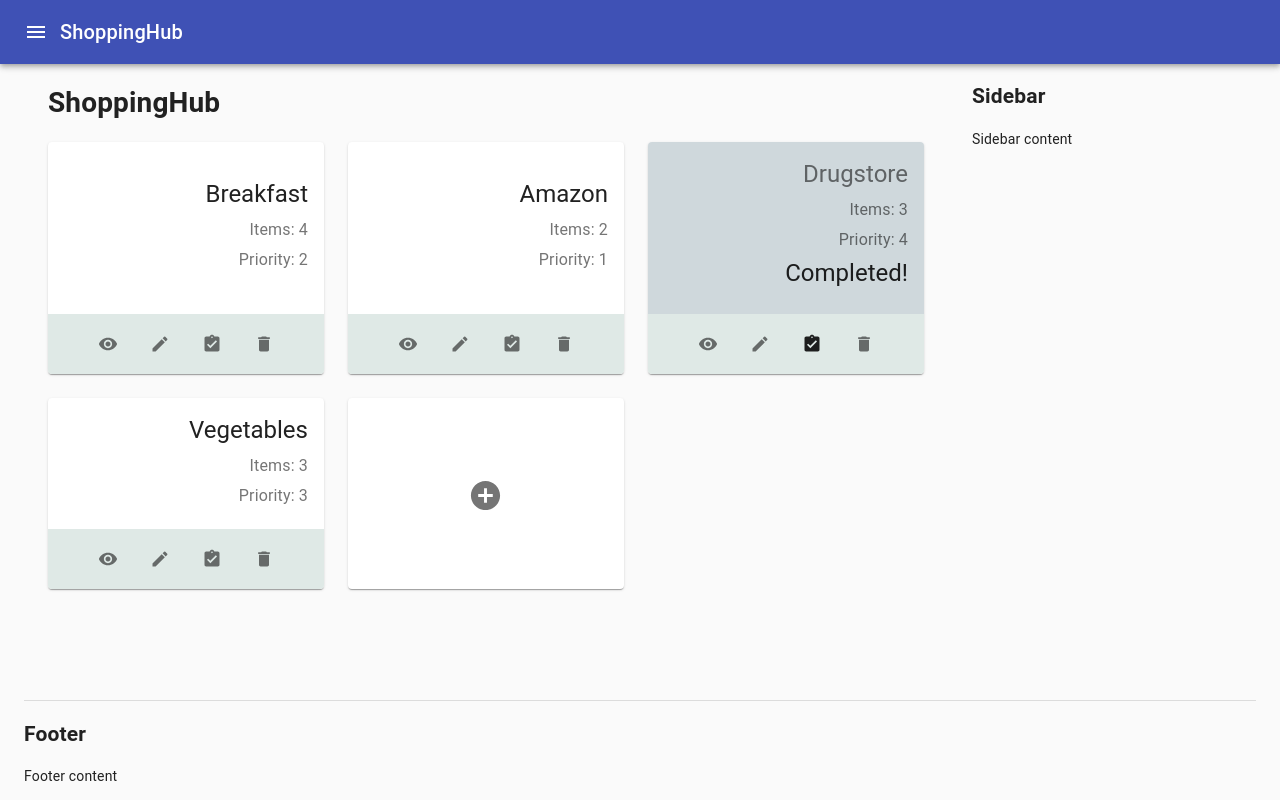
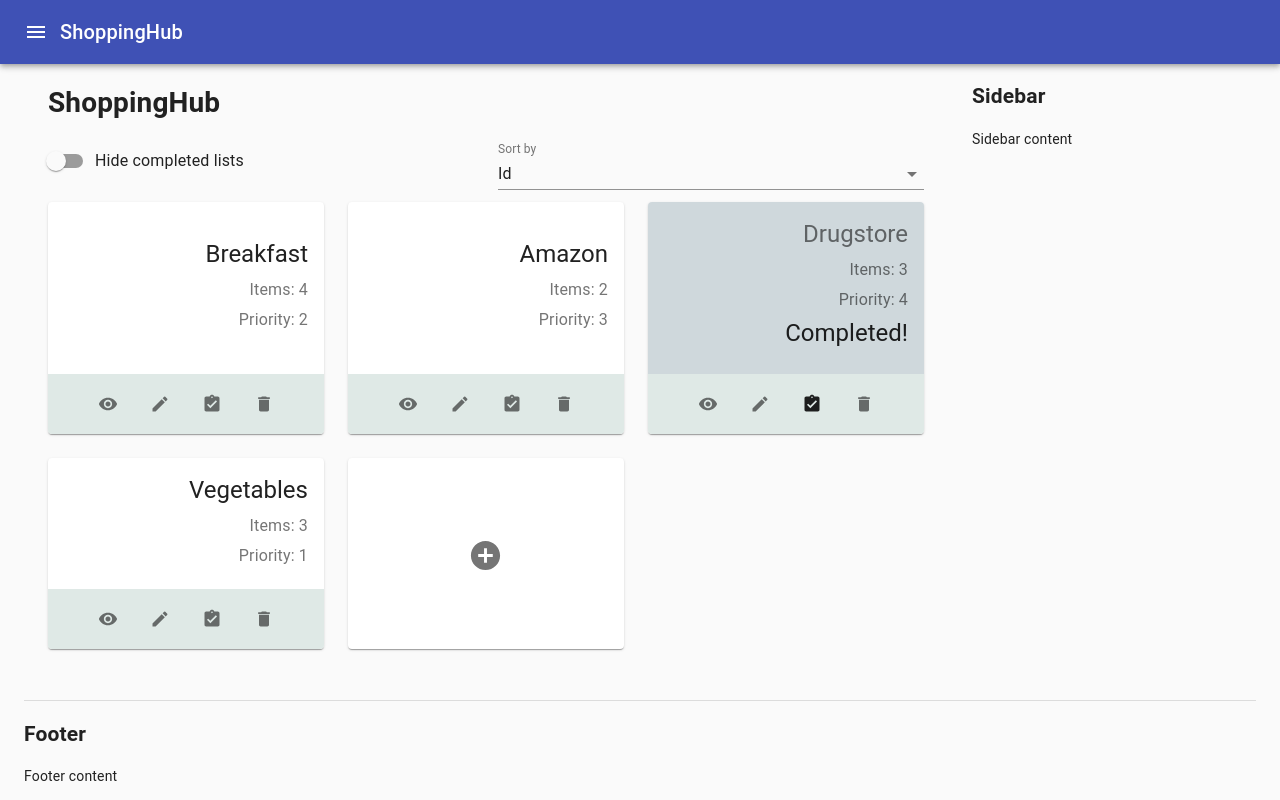
Before and after one commit to kjuraszek/shopping-hub, a React (Create React App) app: page / in a window 1280 px wide. Built offline with nearby package versions, Linux system fonts and the light colour scheme.

Commit message:
ShoppingHubControls
Controls for:
- sorting lists
- hiding completed lists

```diff
--- a/src/ShoppingHub.js
+++ b/src/ShoppingHub.js
@@ -4,6 +4,7 @@ import Sidebar from './Sidebar';
 import Footer from './Footer';
 import ShoppingHubItem from './ShoppingHubItem';
 import ShoppingHubButton from './ShoppingHubButton';
+import ShoppingHubControls from './ShoppingHubControls';
 import AddShoppingListDialog from './AddShoppingListDialog';
 import ViewShoppingListDialog from './ViewShoppingListDialog';
 import EditShoppingListDialog from './EditShoppingListDialog';
@@ -20,7 +21,7 @@ const lists = [
     {name: "Amazon",
     id: 1,
     items: [{name:"SSD drive", completed:true},{name:"CDs", completed:false}],
-    priority: 1,
+    priority: 3,
     completed: false
     },
     {name: "Drugstore",
@@ -32,7 +33,7 @@ const lists = [
     {name: "Vegetables",
     id: 3,
     items: [{name:"Peppers * 2", completed:true},{name:"Onions * 3", completed:false},{name:"Cucumber", completed:true}],
-    priority: 3,
+    priority: 1,
     completed: false
     }
 ];
@@ -45,7 +46,9 @@ class ShoppingHub extends React.Component{
             addShoppingListDialog: false,
             viewShoppingListDialog: false,
             editShoppingListDialog: false,
-            selectedList: false
+            selectedList: false,
+            hideCompletedLists: false,
+            sortBy: "id"
         }
         this.addShoppingList = this.addShoppingList.bind(this);
         this.deleteShoppingList = this.deleteShoppingList.bind(this);
@@ -56,6 +59,8 @@ class ShoppingHub extends React.Component{
         this.toggleAddShoppingListDialog = this.toggleAddShoppingListDialog.bind(this);
         this.toggleViewShoppingListDialog = this.toggleViewShoppingListDialog.bind(this);
         this.toggleEditShoppingListDialog = this.toggleEditShoppingListDialog.bind(this);
+        this.toggleCompletedLists = this.toggleCompletedLists.bind(this);
+        this.toggleSorting = this.toggleSorting.bind(this);
     }
     addShoppingList(listAdded){
         let lists = this.state.lists;
@@ -126,6 +131,16 @@ class ShoppingHub extends React.Component{
             editShoppingListDialog: !state.editShoppingListDialog
         }));
     }
+    toggleCompletedLists(){
+        this.setState((state) => ({
+            hideCompletedLists: !state.hideCompletedLists
+        }));
+    }
+    toggleSorting(event){
+        this.setState((state) => ({
+            sortBy: event.target.value
+        }));
+    }
     render(){
         return(
             <React.Fragment>
@@ -136,9 +151,36 @@ class ShoppingHub extends React.Component{
                     <Grid item xs={12} sm={8} lg={9}>
                         <Container>
                         <h1>ShoppingHub</h1>
+                        <ShoppingHubControls
+                        toggleCompletedLists={this.toggleCompletedLists}
+                        toggleSorting={this.toggleSorting}
+                        sortBy={this.state.sortBy}/>
                         {this.state.lists.length === 0 && <p>You have no shopping lists. Click a button below to add one!</p> }
                         <Grid container spacing={3}  alignItems="stretch" >
-                            {this.state.lists.map(
+                            {this.state.lists.filter(
+                                // hide completed lists if set
+                                (item => !this.state.hideCompletedLists || !item.completed)).sort(
+                                    // sort lists by sortBy
+                                    (a,b) => {
+                                        if(this.state.sortBy === "priority"){
+                                            // sort by priority from highest
+                                            return b.priority - a.priority ;
+                                        } else if(this.state.sortBy === "completion"){
+                                            // sort by completion from false
+                                            return (a.completed === b.completed ? 0 : a.completed? 1 : -1);
+                                        } else if(this.state.sortBy === "items"){
+                                            // sort by items length from highest
+                                            return b.items.length - a.items.length;
+                                        } else if(this.state.sortBy === "name"){
+                                            // sort by items name alphabetically
+                                            return a.name > b.name;
+                                        } else {
+                                            // sort by id by default
+                                            return a.id - b.id;
+                                        }
+                                    }
+                                ).map(
+                                    // finally map item data
                                     (item, index) => <Grid item xs={12} lg={4} key={index}>
                                         <ShoppingHubItem item={item}
                                         onEditList={this.editShoppingList}
--- /dev/null
+++ b/src/ShoppingHubControls.js
@@ -0,0 +1,50 @@
+import React from 'react';
+import { FormControl, FormControlLabel, InputLabel, Select, MenuItem, Switch, Grid  } from '@material-ui/core';
+
+function ShoppingHubControls(props) {
+    return(
+        <React.Fragment>
+            <Grid
+            container
+            direction="row"
+            justify="flex-start"
+            alignItems="flex-start"
+            spacing={3}
+            >
+            <Grid item xs={12} md={6} >
+                <FormControlLabel
+                control={
+                    <Switch
+                    checked={props.hideCompletedLists}
+                    onChange={props.toggleCompletedLists}
+                    name="HideCompletedLists"
+                    color="primary"
+                />
+                }
+                label="Hide completed lists"
+                />
+            </Grid>
+            <Grid item xs={12} md={6} >
+                <FormControl fullWidth>
+                    <InputLabel id="shopping-hub-select-label">Sort by</InputLabel>
+                    <Select
+
+                    labelId="shopping-hub-select-label"
+                    id="shopping-hub-select"
+                    value={props.sortBy}
+                    onChange={props.toggleSorting}
+                    >
+                    <MenuItem value="id">Id</MenuItem>
+                    <MenuItem value="priority">Priority</MenuItem>
+                    <MenuItem value="completion">Completion</MenuItem>
+                    <MenuItem value="items">Items</MenuItem>
+                    <MenuItem value="name">Name</MenuItem>
+                    </Select>
+                </FormControl>
+            </Grid>
+        </Grid>
+        </React.Fragment>
+    );
+}
+
+export default ShoppingHubControls;
```
Lines whose indentation alone changed are shown as unchanged.
